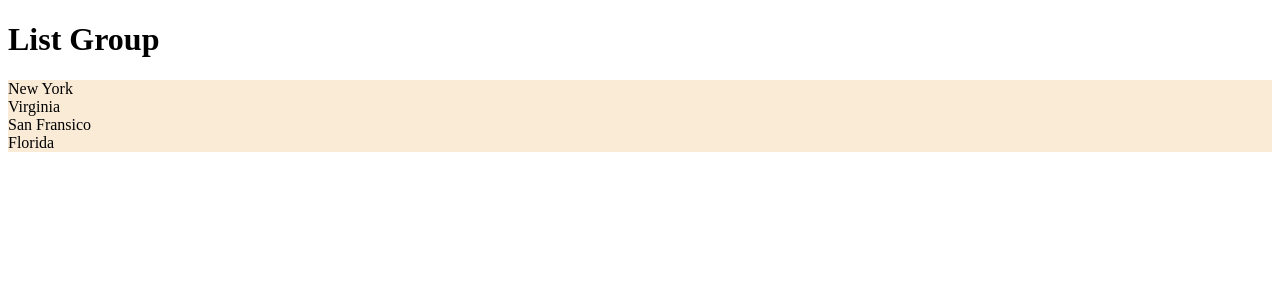
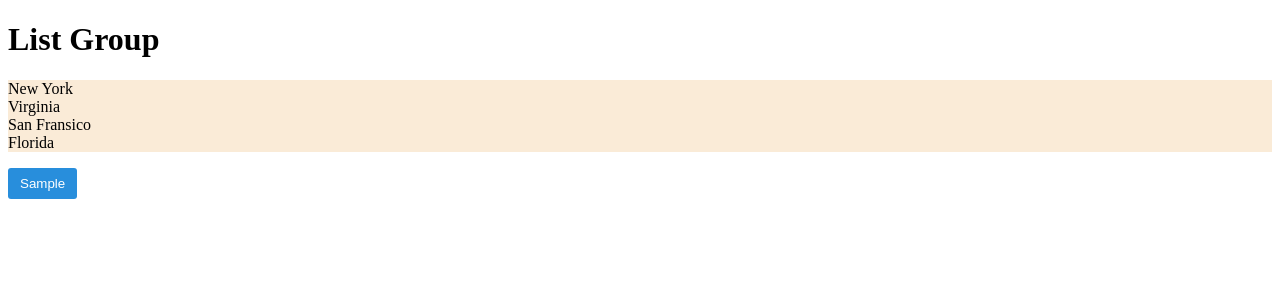
Before and after one commit to athreya-harshith/React-TypeScript-Basics, a React (Vite) app: page / in a window 1280 px wide. Shown: the top 300 px of the page. Built offline with nearby package versions, Linux system fonts and the light colour scheme.

Commit message:
Styling the button component using module.css

```diff
--- a/src/App.tsx
+++ b/src/App.tsx
@@ -1,7 +1,7 @@
 import ListGroup from "./components/ListGroup";
 // import { useState } from "react";
 // import Alert from "./components/Alert";
-// import Button from "./components/Button";
+import Button from "./components/Button";
 
 import "./App.css";
 // import { FaCalendar } from "react-icons/fa";
@@ -49,6 +49,7 @@
         heading="List  Group"
         onSelectItem={handleSelectItem}
       />
+      <Button>Sample </Button>
     </div>
   );
 }
--- /dev/null
+++ b/src/components/Button/Button.module.css
@@ -0,0 +1,12 @@
+.btn
+{
+    padding: 8px 12px;
+    border-radius: 3px;
+    border: 0;
+}
+
+.btn-primary
+{
+    background-color: rgb(40, 142, 220);
+    color: white;
+}
--- a/src/components/Button.tsx
+++ b/src/components/Button/Button.tsx
@@ -1,12 +1,15 @@
-import React from "react";
+import styles from "./Button.module.css";
 interface Props {
   children: string;
   color?: "primary" | "secondary" | "info" | "success"; // ? says its optional
-  onClick: () => void; // remember this is the user added function
+  onClick?: () => void; // remember this is the user added function
 }
 const Button = ({ children, onClick, color = "primary" }: Props) => {
   return (
-    <button className={"btn btn-" + color} onClick={onClick}>
+    <button
+      className={[styles.btn, styles["btn-" + color]].join(" ")}
+      onClick={onClick}
+    >
       {children}
     </button>
   );
--- /dev/null
+++ b/src/components/Button/index.ts
@@ -0,0 +1,2 @@
+import Button from "./Button";
+export default Button
```
